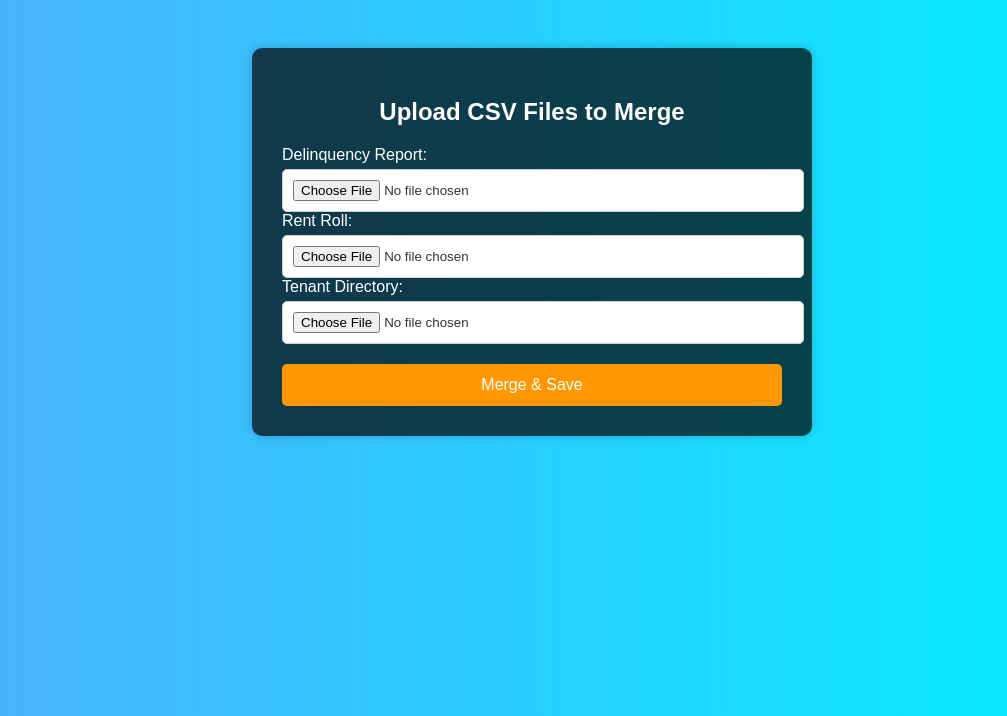
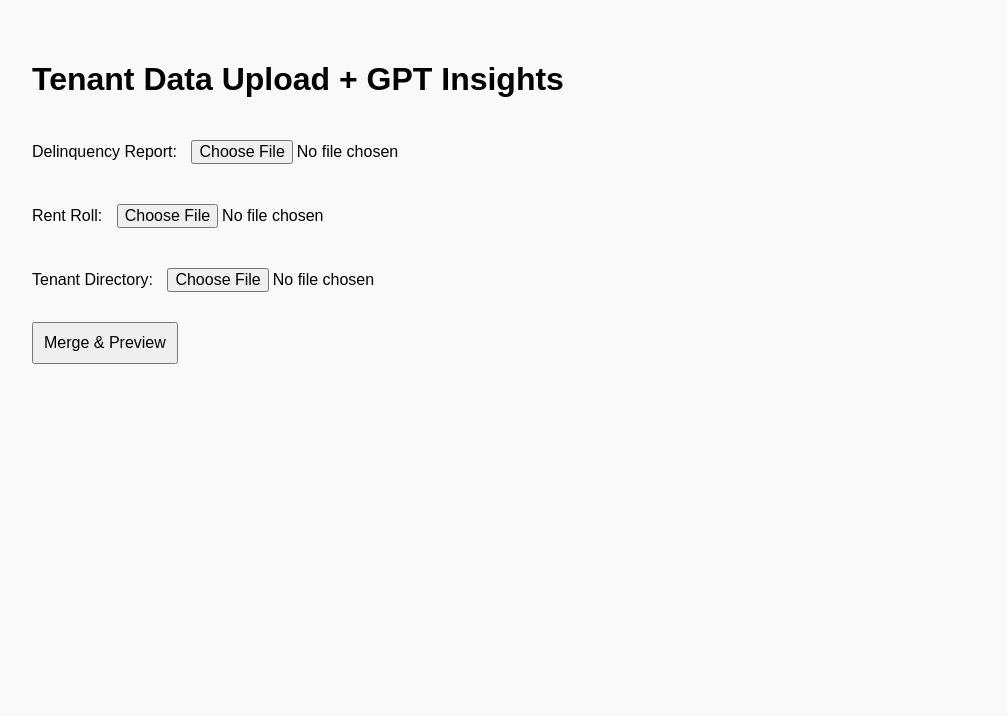
Before and after one commit to prashant2469/Havyn.ai, a Flask app: page / in a window 1280 px wide. Shown: the top 716 px of the page, without its empty margins (108-1115 px from the left). Run offline with Flask 3, Linux system fonts and the light colour scheme.

Commit message:
combined insights

```diff
--- a/app.py
+++ b/app.py
@@ -1,97 +1,215 @@
-from flask import Flask, render_template, request
+# FULL app.py (send only delinquent tenants randomly, limit preview and GPT input to 5)
+
+from flask import Flask, render_template, request, send_file, jsonify
 import pandas as pd
 import os
+import json
+import sqlite3
+import requests
+import random
 from werkzeug.utils import secure_filename
+from datetime import datetime
 
 app = Flask(__name__)
 
 UPLOAD_FOLDER = "uploads"
-if not os.path.exists(UPLOAD_FOLDER):
-    os.makedirs(UPLOAD_FOLDER)
+MERGED_FOLDER = "merged_data"
+DB_FILE = "insights.db"
+
+os.makedirs(UPLOAD_FOLDER, exist_ok=True)
+os.makedirs(MERGED_FOLDER, exist_ok=True)
 
 app.config["UPLOAD_FOLDER"] = UPLOAD_FOLDER
-ALLOWED_EXTENSIONS = {"csv"}
+app.config["MERGED_FOLDER"] = MERGED_FOLDER
+
+LAMBDA_URL = "https://zv54onyhgk.execute-api.us-west-1.amazonaws.com/prod/insight"
+
+# ---- DATABASE SETUP ----
+
+def init_db():
+    with sqlite3.connect(DB_FILE) as conn:
+        conn.execute("""
+            CREATE TABLE IF NOT EXISTS tenant_insights (
+                id INTEGER PRIMARY KEY AUTOINCREMENT,
+                timestamp TEXT,
+                tenant_name TEXT,
+                property TEXT,
+                insight_json TEXT
+            )
+        """)
+
+init_db()
+
+# ---- HELPERS ----
 
 def allowed_file(filename):
-    return "." in filename and filename.rsplit(".", 1)[1].lower() in ALLOWED_EXTENSIONS
+    return "." in filename and filename.rsplit(".", 1)[1].lower() == "csv"
 
 def clean_data(df):
-    """Removes rows where all columns are NaN."""
     return df.dropna(how="all").reset_index(drop=True)
 
-def remove_duplicate_columns(df):
-    """Removes duplicate columns dynamically (_x, _y suffixes)."""
-    column_mapping = {}
-    for col in df.columns:
-        base_col = col.rstrip("_xy")
-        if base_col not in column_mapping:
-            column_mapping[base_col] = col
-    df_cleaned = df[list(column_mapping.values())]
-    df_cleaned = df_cleaned.rename(columns={v: k for k, v in column_mapping.items()})
-    return df_cleaned
+def safe_float(val):
+    try:
+        return float(str(val).replace(",", "").strip())
+    except:
+        return 0.0
+
+def convert_name(name):
+    if pd.isna(name): return name
+    if "," in name:
+        parts = name.split(",", 1)
+        return parts[1].strip() + " " + parts[0].strip()
+    return name
 
 def merge_datasets(delinquency_path, rent_roll_path, tenant_directory_path):
-    """Merges the three datasets, cleans them, and saves the merged dataset to the Downloads folder."""
+    columns_needed = [
+        "Tenant", "Unit", "Property", "Rent", "Market Rent", "Past Due", "Deposit",
+        "Lease To", "Move-in", "Late Count", "Tenure_Months", "Late_Payment_Rate",
+        "Delinquent Rent", "Delinquency Notes", "0-30", "30-60", "60-90", "90+",
+        "Delinquent Subsidy Amount"
+    ]
 
-    # Load datasets
     delinquency_df = pd.read_csv(delinquency_path)
     rent_roll_df = pd.read_csv(rent_roll_path)
     tenant_directory_df = pd.read_csv(tenant_directory_path)
 
-    # Clean data (remove empty separator rows)
     delinquency_df = clean_data(delinquency_df)
     rent_roll_df = clean_data(rent_roll_df)
     tenant_directory_df = clean_data(tenant_directory_df)
 
-    # Merge datasets using "Property Name" and "Unit"
-    merged_df = rent_roll_df.merge(tenant_directory_df, on=["Property Name", "Unit"], how="left")
-    merged_df = merged_df.merge(delinquency_df, on=["Property Name", "Unit"], how="left")
+    tenant_directory_df["Tenant"] = tenant_directory_df["Tenant"].apply(convert_name)
+    delinquency_df["Tenant"] = delinquency_df["Name"].apply(convert_name)
 
-    # Remove unnecessary separator rows
-    columns_except_unit = [col for col in merged_df.columns if col != "Unit"]
-    merged_df_cleaned = merged_df.dropna(subset=columns_except_unit, how="all").reset_index(drop=True)
+    if "Status" in tenant_directory_df.columns:
+        tenant_directory_df = tenant_directory_df[tenant_directory_df["Status"] == "Current"]
+    if "Status" in rent_roll_df.columns:
+        rent_roll_df = rent_roll_df[rent_roll_df["Status"] == "Current"]
 
-    # Remove duplicate columns dynamically
-    merged_df_cleaned = remove_duplicate_columns(merged_df_cleaned)
+    if "Move-in" in rent_roll_df.columns:
+        rent_roll_df["Move-in"] = pd.to_datetime(rent_roll_df["Move-in"], errors='coerce')
+        today = pd.to_datetime("today")
+        rent_roll_df["Tenure_Months"] = ((today - rent_roll_df["Move-in"]) / pd.Timedelta(days=30)).round()
+    else:
+        rent_roll_df["Tenure_Months"] = None
 
-    # Get user's Downloads folder dynamically
-    downloads_folder = os.path.join(os.path.expanduser("~"), "Downloads")
+    rent_roll_df["Late Count"] = pd.to_numeric(rent_roll_df["Late Count"], errors="coerce")
+    rent_roll_df["Late_Payment_Rate"] = (
+        rent_roll_df["Late Count"] / rent_roll_df["Tenure_Months"]
+    ).fillna(0)
 
-    # Save the final cleaned dataset in Downloads
-    output_file = os.path.join(downloads_folder, "final_cleaned_merged_tenant_data.csv")
-    merged_df_cleaned.to_csv(output_file, index=False)
+    merged_df = tenant_directory_df.merge(
+        rent_roll_df,
+        on=["Property", "Unit", "Tenant"],
+        how="inner",
+        suffixes=("", "_rentroll")
+    )
 
-    return output_file
+    final_merged_df = merged_df.merge(
+        delinquency_df,
+        on=["Property", "Unit", "Tenant"],
+        how="left"
+    )
 
-@app.route("/", methods=["GET", "POST"])
+    # Filter columns to only those needed
+    final_merged_df = final_merged_df[[col for col in columns_needed if col in final_merged_df.columns]]
+
+    output_csv = os.path.join(MERGED_FOLDER, "merged_tenant_data.csv")
+    final_merged_df.to_csv(output_csv, index=False)
+    return final_merged_df, output_csv
+
+def save_insights_to_db(insights):
+    with sqlite3.connect(DB_FILE) as conn:
+        for entry in insights:
+            conn.execute("""
+                INSERT INTO tenant_insights (timestamp, tenant_name, property, insight_json)
+                VALUES (?, ?, ?, ?)
+            """, (
+                datetime.now().isoformat(),
+                entry.get("tenant_name"),
+                entry.get("property"),
+                json.dumps(entry)
+            ))
+
+# ---- ROUTES ----
+
+@app.route("/", methods=["GET"])
 def index():
-    if request.method == "POST":
-        # Ensure all files are uploaded
-        if not all(key in request.files for key in ["delinquency", "rent_roll", "tenant_directory"]):
-            return "Please upload all required files.", 400
+    return render_template("index.html")
 
-        delinquency_file = request.files["delinquency"]
-        rent_roll_file = request.files["rent_roll"]
-        tenant_directory_file = request.files["tenant_directory"]
+@app.route("/merge", methods=["POST"])
+def merge():
+    files = request.files
+    required = ["delinquency", "rent_roll", "tenant_directory"]
+    if not all(name in files for name in required):
+        return "Missing required files", 400
 
-        if not all(allowed_file(f.filename) for f in [delinquency_file, rent_roll_file, tenant_directory_file]):
-            return "Invalid file format. Please upload CSV files.", 400
+    paths = {}
+    for name in required:
+        f = files[name]
+        if not allowed_file(f.filename):
+            return f"Invalid file format: {f.filename}", 400
+        path = os.path.join(UPLOAD_FOLDER, secure_filename(f.filename))
+        f.save(path)
+        paths[name] = path
 
-        # Save uploaded files
-        delinquency_path = os.path.join(UPLOAD_FOLDER, secure_filename(delinquency_file.filename))
-        rent_roll_path = os.path.join(UPLOAD_FOLDER, secure_filename(rent_roll_file.filename))
-        tenant_directory_path = os.path.join(UPLOAD_FOLDER, secure_filename(tenant_directory_file.filename))
+    df, csv_path = merge_datasets(paths["delinquency"], paths["rent_roll"], paths["tenant_directory"])
 
-        delinquency_file.save(delinquency_path)
-        rent_roll_file.save(rent_roll_path)
-        tenant_directory_file.save(tenant_directory_path)
+    preview_html = df.head(5).to_html(classes="preview-table", index=False)  # ✅ preview only 5
+    full_json = df.to_json(orient="records")  # ✅ send all for GPT filtering
 
-        # Process files and generate merged dataset
-        output_file = merge_datasets(delinquency_path, rent_roll_path, tenant_directory_path)
+    return jsonify({
+        "preview": preview_html,
+        "data": json.loads(full_json)
+    })
 
-        return f"<h3>✅ Merged file saved to: {output_file} (Check your Downloads folder!)</h3>"
+@app.route("/generate-insights", methods=["POST"])
+def generate_insights():
+    all_data = request.get_json()
+    if not all_data or not isinstance(all_data, list):
+        return jsonify({"error": "Invalid input"}), 400
 
-    return render_template("index.html")
+    # ✅ Use safe_float to filter delinquent tenants
+    delinquent_tenants = [
+        t for t in all_data
+        if safe_float(t.get("Past Due", 0)) > 0 or safe_float(t.get("Delinquent Rent", 0)) > 0
+    ]
+
+    print(f"✅ Total delinquent tenants found: {len(delinquent_tenants)}")
+
+    if not delinquent_tenants:
+        print("❌ No delinquent tenants found.")
+        return jsonify({"error": "No delinquent tenants found."}), 400
+
+    sample = random.sample(delinquent_tenants, min(len(delinquent_tenants), 5))
+    print("📤 Sample sent to GPT (showing full JSON):")
+    print(json.dumps(sample, indent=2))
+
+    try:
+        response = requests.post(
+            LAMBDA_URL,
+            headers={"Content-Type": "application/json"},
+            json={"json": sample}
+        )
+        response.raise_for_status()
+
+        insights = response.json()["body"]
+        save_insights_to_db(insights)
+        return jsonify(insights)
+
+    except Exception as e:
+        print(f"❌ Error occurred during GPT call: {e}")
+        return jsonify({"error": str(e)}), 500
+
+@app.route("/download-csv")
+def download_csv():
+    return send_file(os.path.join(MERGED_FOLDER, "merged_tenant_data.csv"), as_attachment=True)
+
+@app.route("/insights-history")
+def insights_history():
+    with sqlite3.connect(DB_FILE) as conn:
+        rows = conn.execute("SELECT tenant_name, property, insight_json FROM tenant_insights ORDER BY id DESC LIMIT 50").fetchall()
+        history = [{"tenant_name": r[0], "property": r[1], **json.loads(r[2])} for r in rows]
+    return jsonify(history)
 
 if __name__ == "__main__":
     app.run(debug=True)
--- a/static/styles.css
+++ b/static/styles.css
@@ -1,51 +1,46 @@
 /* Global Styles */
 body {
     font-family: Arial, sans-serif;
-    background: linear-gradient(to right, #4facfe, #00f2fe);
+    background: linear-gradient(to right, #4caf50, #2e7d32);
     text-align: center;
     color: #fff;
     padding: 40px;
 }
 
-/* Centered container */
+/* Container */
 .container {
-    max-width: 500px;
+    max-width: 600px;
     background: rgba(0, 0, 0, 0.7);
     padding: 30px;
     border-radius: 10px;
     margin: auto;
-    box-shadow: 0px 0px 10px rgba(0, 0, 0, 0.2);
 }
 
-/* Input fields */
-.upload-section {
-    text-align: left;
-    margin-bottom: 20px;
+/* Preview Table (Scrollable) */
+.preview-table-container {
+    max-height: 400px;
+    overflow-y: auto;
+    background: rgba(255, 255, 255, 0.9);
+    padding: 15px;
+    border-radius: 10px;
+    color: #000;
 }
 
-input[type="file"] {
+.preview-table {
     width: 100%;
-    padding: 10px;
-    border: 1px solid #ccc;
-    background: #fff;
-    color: #333;
-    border-radius: 5px;
-    margin-top: 5px;
+    border-collapse: collapse;
 }
 
-/* Upload Button */
+.preview-table th {
+    background-color: #4caf50;
+    color: white;
+}
+
+/* Buttons */
 .btn {
-    background-color: #ff9800;
-    border: none;
-    padding: 12px 20px;
+    background-color: #4caf50;
+    padding: 12px;
     color: #fff;
     font-size: 16px;
     border-radius: 5px;
-    cursor: pointer;
-    width: 100%;
-    transition: background 0.3s;
 }
-
-.btn:hover {
-    background-color: #e68900;
-}
--- a/templates/index.html
+++ b/templates/index.html
@@ -2,30 +2,127 @@
 <html lang="en">
 
 <head>
-    <meta charset="UTF-8">
-    <meta name="viewport" content="width=device-width, initial-scale=1.0">
-    <title>Tenant Data Merger</title>
-    <link rel="stylesheet" href="{{ url_for('static', filename='styles.css') }}">
+    <meta charset="UTF-8" />
+    <meta name="viewport" content="width=device-width, initial-scale=1.0" />
+    <title>Tenant Insights Dashboard</title>
+    <style>
+        body {
+            font-family: sans-serif;
+            padding: 40px;
+            background: #f9f9f9;
+            max-width: 1000px;
+            margin: auto;
+        }
+
+        input,
+        button {
+            padding: 10px;
+            margin: 10px 0;
+            font-size: 1rem;
+        }
+
+        .preview-table-container,
+        .insights-container {
+            margin-top: 20px;
+        }
+
+        .card {
+            background: #fff;
+            border: 1px solid #ddd;
+            padding: 15px;
+            border-radius: 8px;
+            margin-bottom: 15px;
+            box-shadow: 0 1px 3px rgba(0, 0, 0, 0.1);
+        }
+
+        .loader {
+            display: none;
+            font-weight: bold;
+            color: #333;
+        }
+    </style>
 </head>
 
 <body>
-    <div class="container">
-        <h2>Upload CSV Files to Merge</h2>
-        <form action="/" method="POST" enctype="multipart/form-data">
-            <div class="upload-section">
-                <label for="delinquency">Delinquency Report:</label>
-                <input type="file" name="delinquency" accept=".csv" required><br>
+    <h1>Tenant Data Upload + GPT Insights</h1>
 
-                <label for="rent_roll">Rent Roll:</label>
-                <input type="file" name="rent_roll" accept=".csv" required><br>
+    <form id="uploadForm">
+        <label>Delinquency Report: <input type="file" name="delinquency" required /></label><br>
+        <label>Rent Roll: <input type="file" name="rent_roll" required /></label><br>
+        <label>Tenant Directory: <input type="file" name="tenant_directory" required /></label><br>
+        <button type="submit">Merge & Preview</button>
+    </form>
 
-                <label for="tenant_directory">Tenant Directory:</label>
-                <input type="file" name="tenant_directory" accept=".csv" required><br>
-            </div>
+    <div class="preview-table-container" id="preview"></div>
+    <button id="generateInsightsBtn" style="display:none;">Generate Insights</button>
+    <p class="loader" id="loader">⏳ Generating Insights...</p>
 
-            <button type="submit" class="btn">Merge & Save</button>
-        </form>
-    </div>
+    <div class="insights-container" id="insights"></div>
+
+    <script>
+        let mergedTenantData = [];
+
+        document.getElementById('uploadForm').onsubmit = async function (e) {
+            e.preventDefault();
+            const formData = new FormData(e.target);
+
+            const res = await fetch('/merge', {
+                method: 'POST',
+                body: formData
+            });
+            const data = await res.json();
+            document.getElementById('preview').innerHTML = data.preview;
+            mergedTenantData = data.data;
+            document.getElementById('generateInsightsBtn').style.display = 'inline-block';
+        };
+
+        document.getElementById('generateInsightsBtn').onclick = async function () {
+            const loader = document.getElementById('loader');
+            const insightsDiv = document.getElementById('insights');
+            loader.style.display = 'block';
+            insightsDiv.innerHTML = '';
+
+            const res = await fetch('/generate-insights', {
+                method: 'POST',
+                headers: { 'Content-Type': 'application/json' },
+                body: JSON.stringify(mergedTenantData)
+            });
+            let insights;
+            try {
+                insights = await res.json();
+            } catch (e) {
+                loader.style.display = 'none';
+                insightsDiv.innerHTML = `<p style="color:red;">Unexpected response format. Please check server logs.</p>`;
+                console.error("❌ JSON parse error:", e);
+                return;
+            }
+            loader.style.display = 'none';
+
+            if (insights.error) {
+                insightsDiv.innerHTML = `<p style="color:red;">${insights.error}</p>`;
+                return;
+            }
+
+            insights.forEach(t => {
+                insightsDiv.innerHTML += `
+          <div class="card">
+            <h3>${t.tenant_name}</h3>
+            <p><strong>Score:</strong> ${t.tenant_score}</p>
+            <p><strong>Renewal Recommendation:</strong> ${t.renewal_recommendation}</p>
+            <p><strong>Turnover Risk:</strong> ${t.turnover_risk}</p>
+            <p><strong>Predicted Delinquency:</strong> ${t.predicted_delinquency}</p>
+            <p><strong>Raise Rent Opportunity:</strong> ${t.raise_rent_opportunity}</p>
+            <p><strong>Retention Outreach Needed:</strong> ${t.retention_outreach_needed}</p>
+            <p><strong>High Delinquency Alert:</strong> ${t.high_delinquency_alert}</p>
+            <p><strong>Notes Analysis:</strong> ${t.notes_analysis}</p>
+            <p><strong>Recommended Actions:</strong></p>
+            <ul>${(t.recommended_actions || []).map(a => `<li>${a}</li>`).join('')}</ul>
+            <p><strong>Property:</strong> ${t.property}</p>
+          </div>
+        `;
+            });
+        };
+    </script>
 </body>
 
 </html>
```
Also changed, not shown: insights.db (added), merged_data/merged_tenant_data.csv (added), uploads/delinquency_as_of-20250329.csv (added), uploads/rent_roll-20250329.csv (added), uploads/rent_roll-20250330.csv (added), uploads/tenant_directory-20250329.csv (added).
